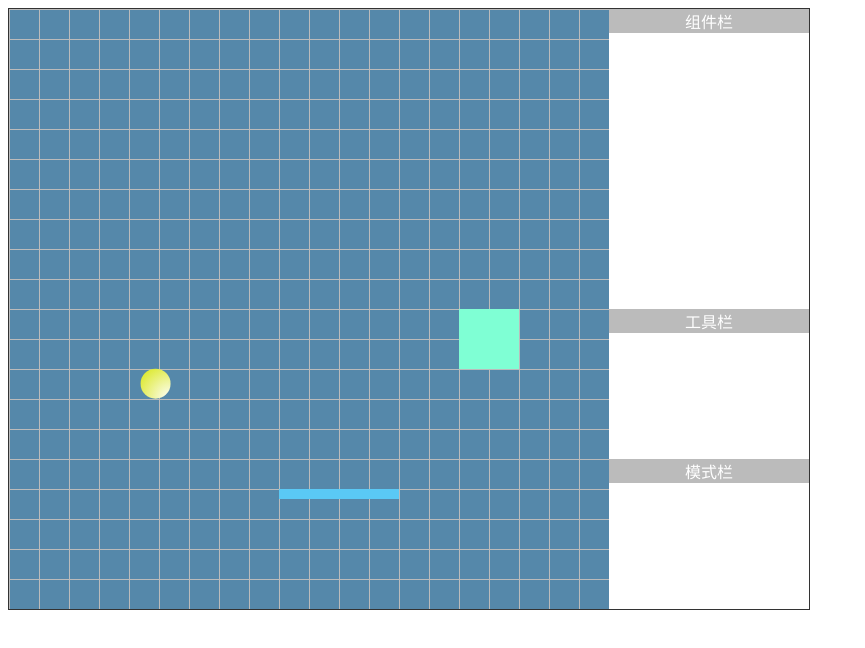
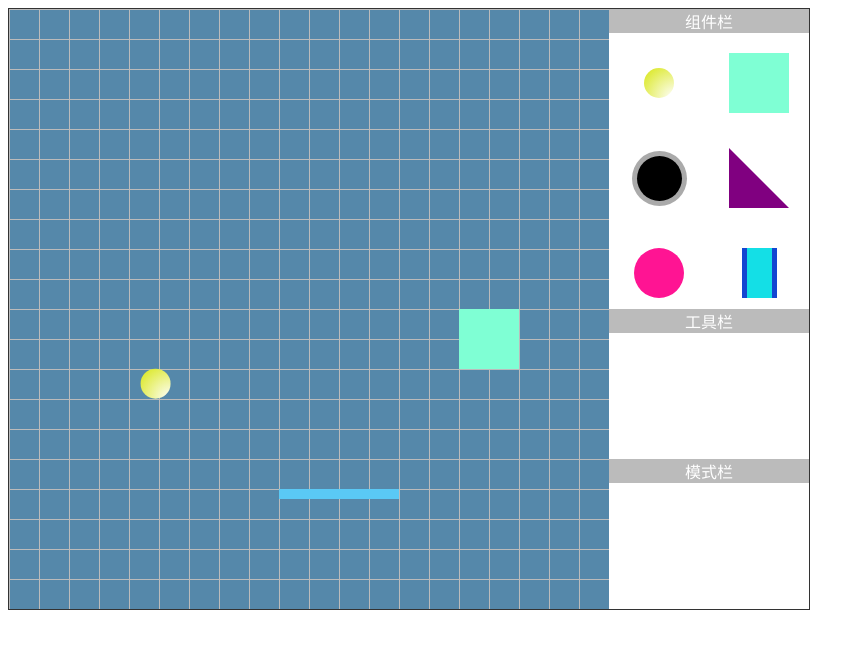
Before and after one commit to banqinghe/GizmoBall, a plain HTML site: page index.html in a window 1280 px wide. Shown: the whole page, without its empty margins (0-865 px from the left). Drawn offline with Linux system fonts and the light colour scheme.

Commit message:
组件栏添加几种图形；添加css的active类

```diff
--- a/css/figure.css
+++ b/css/figure.css
@@ -1,11 +1,13 @@
+/* 球 */
 .ball {
   background: radial-gradient(circle at 30px 30px,#fff,rgb(216, 230, 20));
-  position: absolute;
+  /* position: absolute; */
   width: 30px;
   height: 30px;
   border-radius: 50%;
 }
 
+/* 挡板 */
 .baffle {
   background: rgb(90, 201, 245);
   position: absolute;
@@ -13,9 +15,44 @@
   height: 10px;
 }
 
+/* 矩形 */
 .square {
   background: aquamarine;
-  position: absolute;
+  /* position: absolute; */
   width: 60px;
   height: 60px;
 }
+
+/* 黑洞 */
+.hole {
+  width: 45px;
+  height: 45px;
+  border-radius: 50%;
+  background: #000;
+  box-shadow: 0px 0px 0px 5px #aaa;
+}
+
+/* 三角 */
+.triangle {
+  border-left: none;
+  border-top: none;
+  border-bottom: 60px purple solid;
+  border-right: 60px transparent solid;
+}
+
+/* 圆形 */
+.circle {
+  width: 50px;
+  height: 50px;
+  border-radius: 50%;
+  background: deeppink;
+}
+
+/* 直管道 */
+.pipe {
+  width: 25px;
+  height: 50px;
+  background: rgb(20, 223, 230);
+  border-left: 5px rgb(19, 70, 209) solid;
+  border-right: 5px rgb(19, 70, 209) solid;
+}
--- a/css/layout.css
+++ b/css/layout.css
@@ -23,10 +23,42 @@
   background: #bbb;
   color: #fff;
   margin: 0;
+  height: 24px;
 }
 
 .components {
   height: 300px;
+}
+
+.components-container {
+  display: flex;
+  flex-flow: row wrap;
+  justify-content: space-around;
+  overflow-y: scroll;
+  height: calc(100% - 24px);
+}
+
+.item {
+  margin-top: 5px;
+  box-sizing: border-box;
+  width: 90px;
+  height: 90px;
+  background: transparent;
+  display: flex;
+  justify-content: center;
+  align-items: center;
+  overflow: hidden;
+}
+
+.item-curve {
+  width: 20px;
+  height: 20px;
+  border-radius: 50%;
+  background: transparent;
+  box-shadow: 0 0 0 80px #333;
+  position: relative;
+  top: 45px;
+  right: 45px;
 }
 
 .tools {
--- /dev/null
+++ b/css/state.css
@@ -0,0 +1,3 @@
+.active {
+  position: absolute;
+}
--- a/index.html
+++ b/index.html
@@ -5,8 +5,9 @@
   <meta charset="UTF-8">
   <meta name="viewport" content="width=device-width, initial-scale=1.0">
   <title>Giamo Ball</title>
+  <link rel="stylesheet" href="./css/figure.css">
   <link rel="stylesheet" href="./css/layout.css">
-  <link rel="stylesheet" href="./css/figure.css">
+  <link rel="stylesheet" href="./css/state.css">
 </head>
 
 <body>
@@ -15,6 +16,32 @@
     <div class="side-bar">
       <div class="components">
         <p class="title">组件栏</p>
+        <div class="components-container">
+          <div class="item">
+            <div class="ball"></div>
+          </div>
+          <div class="item">
+            <div class="square"></div>
+          </div>
+          <div class="item">
+            <div class="hole"></div>
+          </div>
+          <div class="item">
+            <div class="triangle"></div>
+          </div>
+          <div class="item">
+            <div class="circle"></div>
+          </div>
+          <div class="item">
+            <div class="pipe"></div>
+          </div>
+          <div class="item">
+            <div class="curve"></div>
+          </div>
+          <div class="item">
+            <div class="square"></div>
+          </div>
+        </div>
       </div>
       <div class="tools">
         <p class="title">工具栏</p>
--- a/js/Baffle.js
+++ b/js/Baffle.js
@@ -9,6 +9,7 @@ export default class Baffle extends Item {
 
   init() {
     this.element.classList.add('baffle');
+    this.element.classList.add('active');
     document.addEventListener('keydown', (e) => this.moveBaffle(e, this));
   }
 
--- a/js/Ball.js
+++ b/js/Ball.js
@@ -18,6 +18,7 @@ export default class Ball extends Item{
   start() {
     // 设定
     this.element.classList.add('ball');
+    this.element.classList.add('active');
     this.startTime = new Date().getTime();
     this.lastTime = this.startTime;
     let self = this;
```
